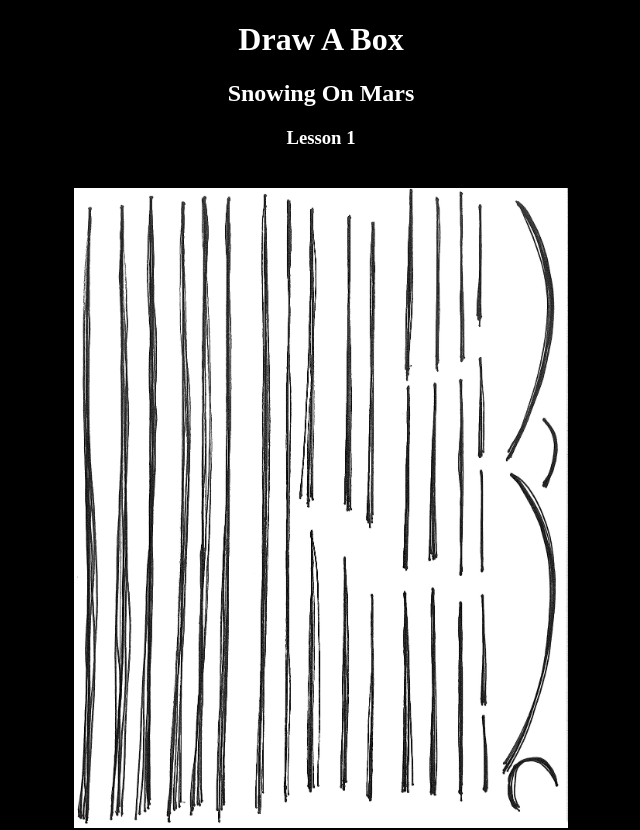
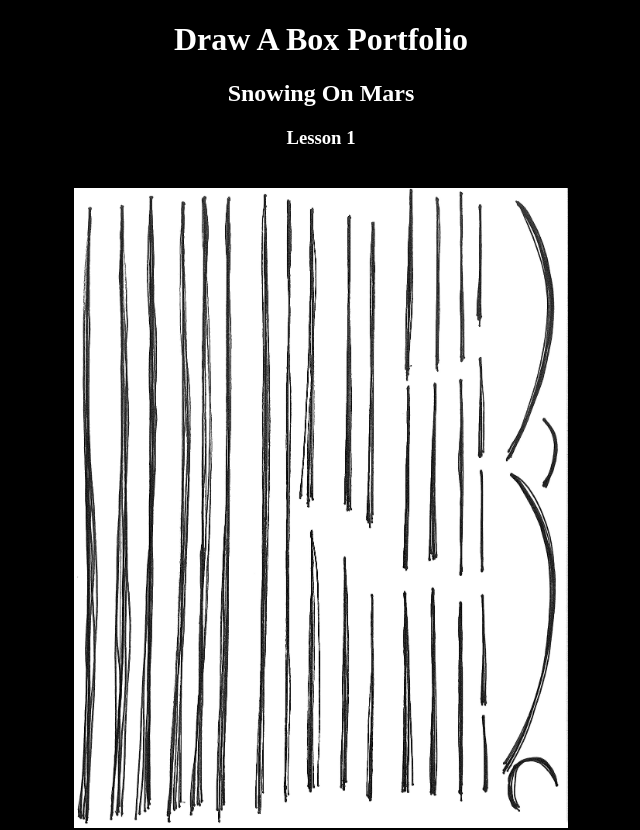
Before and after one commit to MarsBarnes/Draw-A-Box, a plain HTML site: page index.html in a window 1280 px wide. Shown: the top 830 px of the page, without its empty margins (319-959 px from the left). Drawn offline with Linux system fonts and the light colour scheme.

Commit message:
Add favicon, change title

```diff
--- a/index.html
+++ b/index.html
@@ -4,11 +4,12 @@
     <meta charset="UTF-8" />
     <meta name="viewport" content="width=device-width, initial-scale=1.0" />
     <meta http-equiv="X-UA-Compatible" content="ie=edge" />
-    <title>HTML + CSS</title>
+    <title>Draw A Box Portfolio</title>
     <link rel="stylesheet" href="styles.css" />
+    <link rel="icon" type="image/png" href="favicon.png">
   </head>
   <body>
-    <h1>Draw A Box</h1>
+    <h1>Draw A Box Portfolio</h1>
     <h2>Snowing On Mars</h2>
     <h3>Lesson 1</h3>
     <img src="./Lesson1Page1.jpg" class="drawing" />
```
